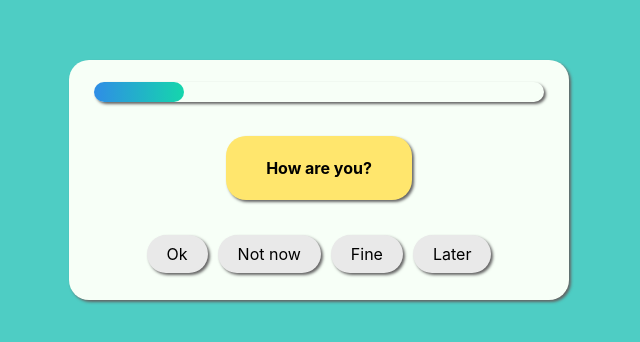
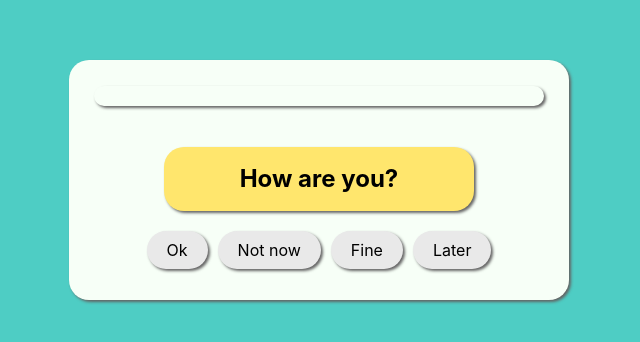
Before and after one commit to kerbasi/qizeReact, a React (Vite) app: page / in a window 1280 px wide. Shown: the part 220-562 px from the top of the page, without its empty margins (321-961 px from the left). Built offline with nearby package versions, Linux system fonts and the light colour scheme.

Commit message:
TODO conditional rendering

```diff
--- a/src/App.css
+++ b/src/App.css
@@ -49,8 +49,8 @@
 }
 
 .quiz-card__question-container {
-  margin-top: 20px;
-  width: auto;
+  margin: 20px auto 0;
+  text-align: center;
   max-width: 90%;
   max-height: 80%;
   border-radius: 20px;
@@ -58,12 +58,13 @@
   box-shadow: 2px 2px 3px rgb(100, 100, 100);
   box-sizing: border-box;
   padding: 20px 40px;
-  font-size: 24;
+  font-size: 24px;
   font-weight: 700;
   overflow-y: hidden;
 }
 
 .quiz-card__question {
+  width: auto;
   padding: 0;
   margin: 0;
 }
--- a/src/appContext.jsx
+++ b/src/appContext.jsx
@@ -1,8 +1,17 @@
-import { useContext, createContext, useState } from "react";
+import { useContext, createContext, useState, useEffect } from "react";
 
 const questions = [
   {
     question: "How are you?",
+    answers: [
+      { text: "Ok", value: false, id: 0 },
+      { text: "Not now", value: false, id: 1 },
+      { text: "Fine", value: true, id: 2 },
+      { text: "Later", value: false, id: 3 },
+    ],
+  },
+  {
+    question: "How are you now?",
     answers: [
       { text: "Ok", value: false, id: 0 },
       { text: "Not now", value: false, id: 1 },
@@ -17,10 +26,30 @@ const appContext = createContext();
 const AppContext = ({ children }) => {
   const [questionNumber, setQuestionNumber] = useState(0);
   const [score, setScore] = useState(0);
-  const data = questions[questionNumber];
+  const [width, setWidth] = useState("0%");
+  const [renderQuestion, setRenderQuestion] = useState(true);
+
+  let data = questions[questionNumber];
+
+  useEffect(() => {
+    setWidth(`${(questionNumber / questions.length) * 100}%`);
+    if (questionNumber >= questions.length) {
+      setRenderQuestion(false);
+    }
+    data = questions[questionNumber];
+  }, [questionNumber]);
+
   return (
     <appContext.Provider
-      value={{ questionNumber, setQuestionNumber, data, score, setScore }}
+      value={{
+        renderQuestion,
+        questionNumber,
+        setQuestionNumber,
+        data,
+        score,
+        setScore,
+        width,
+      }}
     >
       {children}
     </appContext.Provider>
--- a/src/components/Answers.jsx
+++ b/src/components/Answers.jsx
@@ -11,6 +11,7 @@ export const Answers = () => {
       setScore(score + 1);
     }
     setQuestionNumber(questionNumber + 1);
+    console.log(questionNumber);
   };
 
   return (
--- a/src/components/Question.jsx
+++ b/src/components/Question.jsx
@@ -3,7 +3,6 @@ import { useGlobalContext } from "../appContext";
 export const Question = () => {
   const { data } = useGlobalContext();
   const question = data.question;
-
   return (
     <div className='quiz-card__question-container'>
       <p className='quiz-card__question'>{question}</p>
--- a/src/components/Quiz.jsx
+++ b/src/components/Quiz.jsx
@@ -5,13 +5,17 @@ import { Answers } from "./Answers";
 import { useGlobalContext } from "../appContext";
 
 export const Quiz = () => {
-  const [width, setWidth] = useState("20%");
-
+  const { width, renderQuestion } = useGlobalContext();
+  console.log(renderQuestion, width);
   return (
     <div className='quiz-card'>
       <ProgressBar width={width} />
-      <Question />
-      <Answers />
+      {renderQuestion && (
+        <div>
+          <Question />
+          <Answers />
+        </div>
+      )}
     </div>
   );
 };
```
